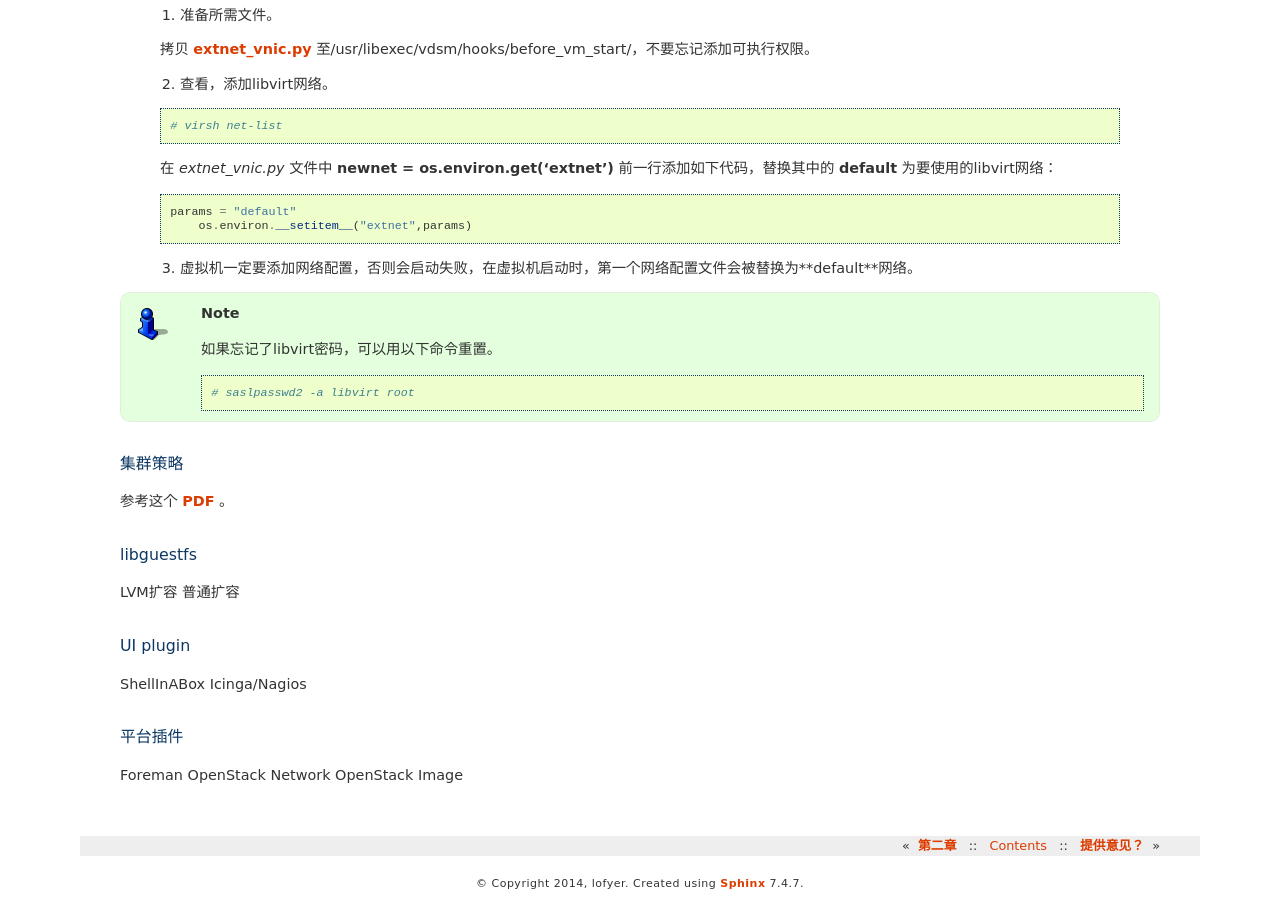
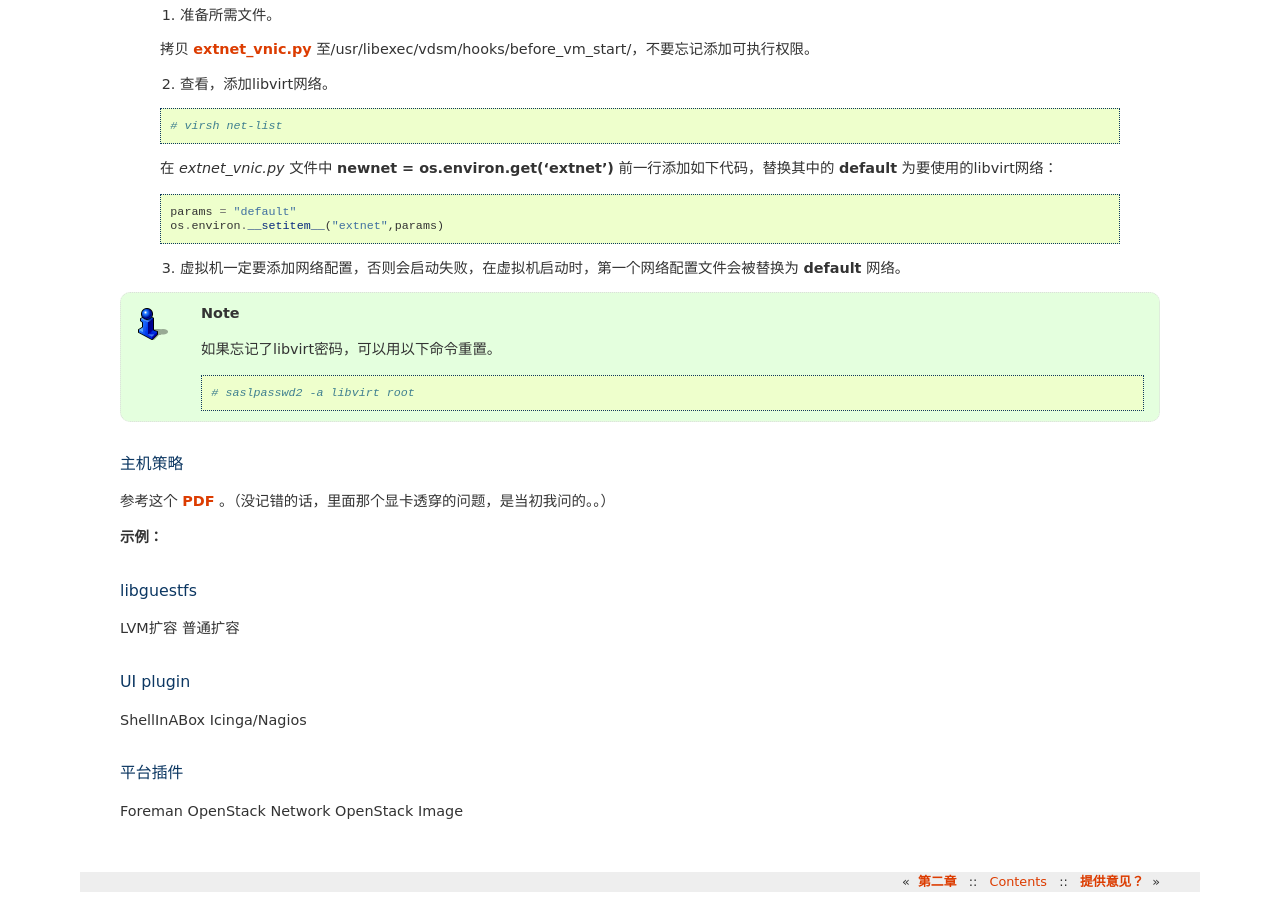
Before and after one commit to lofyer/InTheCloud, a Sphinx documentation site: the page built from source/posts/ch03.rst, in a window 1280 px wide and 900 px high, scrolled down 13515 px. Built offline with Sphinx 7.4.7, drawn with Linux system fonts in a browser that asks for light colours; formulas are drawn with MathJax 3.

Commit message:
刚刚意识到那个pdf里还有我的痕迹。。

```diff
--- a/source/posts/ch03.rst
+++ b/source/posts/ch03.rst
@@ -673,9 +673,9 @@ ovirt-shell则是全部使用Restful API写成的shell，通过它可以完成
     .. code::
 
         params = "default"
-            os.environ.__setitem__("extnet",params)
+        os.environ.__setitem__("extnet",params)
 
-    3. 虚拟机一定要添加网络配置，否则会启动失败，在虚拟机启动时，第一个网络配置文件会被替换为**default**网络。
+    3. 虚拟机一定要添加网络配置，否则会启动失败，在虚拟机启动时，第一个网络配置文件会被替换为 **default** 网络。
 
 .. note:: 如果忘记了libvirt密码，可以用以下命令重置。
 
@@ -683,10 +683,12 @@ ovirt-shell则是全部使用Restful API写成的shell，通过它可以完成
 
         # saslpasswd2 -a libvirt root
 
-集群策略
-~~~~~~~~~~
+主机策略
+~~~~~~~~~
 
-参考这个 `PDF <http://www.ovirt.org/images/2/2a/Scheduler-Deep-Dive-oVirt.pdf>`_ 。
+参考这个 `PDF <http://www.ovirt.org/images/2/2a/Scheduler-Deep-Dive-oVirt.pdf>`_ 。（没记错的话，里面那个显卡透穿的问题，是当初我问的。。）
+
+**示例：**
 
 libguestfs
 ~~~~~~~~~~~
```
Also changed, not shown: source/images/03-07.png (added).
